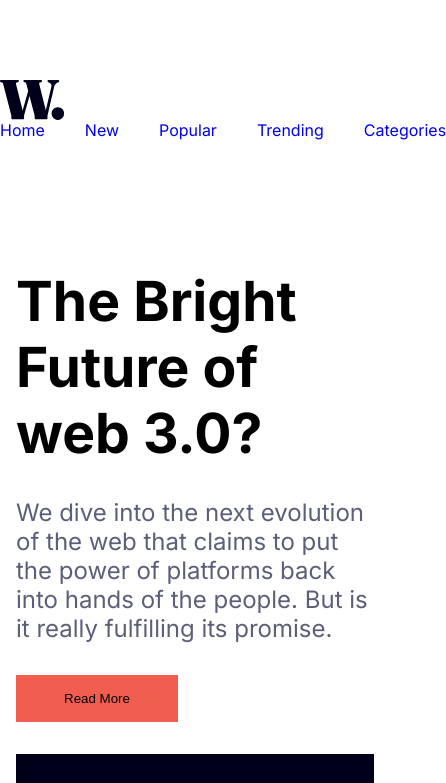
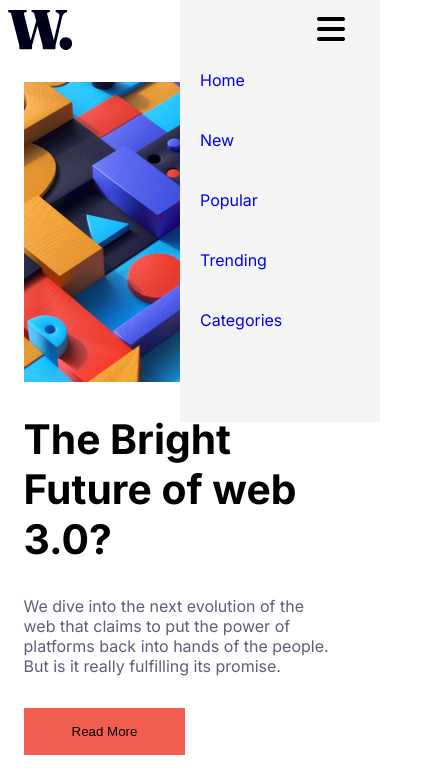
Before and after one commit to Jayakodehode/News-Homepage, a plain HTML site: page index.html in a window 390 px wide. Shown: the top 783 px of the page, 446 px wide, since content can reach past the window. Drawn offline with Linux system fonts and the light colour scheme.

Commit message:
done with media queries

```diff
--- a/index.html
+++ b/index.html
@@ -6,6 +6,11 @@
     <title>News Homepage</title>
     <!-- ******* css link *******-->
     <link rel="stylesheet" href="style.css" />
+    <!-- ******* font awsome icons css link *******-->
+    <link
+      rel="stylesheet"
+      href="https://cdnjs.cloudflare.com/ajax/libs/font-awesome/6.4.0/css/all.min.css"
+    />
   </head>
   <body>
     <div class="container">
@@ -15,7 +20,7 @@
           alt="Logo"
           class="logo"
         />
-        <nav class="navbar">
+        <nav class="navbar active">
           <ul>
             <li><a href="#">Home</a></li>
             <li><a href="#">New</a></li>
@@ -24,6 +29,9 @@
             <li><a href="#">Categories</a></li>
           </ul>
         </nav>
+        <div id="menubar">
+          <i class="fa-solid fa-bars"></i>
+        </div>
       </header>
       <section class="homepage">
         <div class="section-1"></div>
@@ -103,5 +111,7 @@
         </div>
       </section>
     </div>
+
+    <script src="script.js"></script>
   </body>
 </html>
--- a/script.js
+++ b/script.js
@@ -0,0 +1,6 @@
+const menu = document.getElementById("menubar");
+const navbar = document.querySelector(".navbar");
+menu.addEventListener("click", () => {
+  console.log("cliked");
+  navbar.classList.toggle("active");
+});
--- a/style.css
+++ b/style.css
@@ -10,6 +10,7 @@
 body {
   font-family: "Inter", sans-serif;
 }
+
 .container {
   max-width: 1440px;
   min-height: 100vh;
@@ -25,6 +26,13 @@ body {
   display: flex;
   gap: 2.5rem;
 }
+#menubar {
+  font-size: 2rem;
+  background-color: #f5f5f5;
+  display: none;
+  cursor: pointer;
+  z-index: 101;
+}
 .homepage {
   margin: 5rem 0;
   display: grid;
@@ -34,7 +42,7 @@ body {
 }
 .section-1 {
   grid-column: 1/3;
-  background-image: url(./news-homepage-main/assets/images/image-web-3-desktop.jpg);
+  background-image: url("./news-homepage-main/assets/images/image-web-3-desktop.jpg");
 }
 .section-1 img {
   width: 100%;
@@ -43,12 +51,10 @@ body {
 .section-2 {
   font-size: 2.3rem;
 }
-.section-3 {
+
+.section-3 p {
   font-size: 1.5rem;
   color: hsl(236, 13%, 42%);
-}
-.section-3 p {
-  font-size: 1.5rem;
 }
 .section-3 button {
   border: none;
@@ -102,12 +108,72 @@ body {
 }
 
 @media (max-width: 400px) {
+  .container {
+    max-width: 375px;
+    display: flex;
+    flex-direction: column;
+    margin: 0 auto;
+  }
   .homepage {
+    width: 90%;
     display: flex;
     flex-direction: column;
     padding: 1rem;
+    margin-top: 1rem;
   }
+  .header {
+    width: 90%;
+    margin-top: 10px;
+  }
+  #menubar {
+    display: block;
+  }
+  .navbar {
+    width: 200px;
+    min-height: 50vh;
+    background-color: #f5f5f5;
+    position: absolute;
+    top: 0;
+    right: 10px;
+    display: none;
+  }
+  .navbar ul {
+    margin-top: 50px;
+    display: flex;
+    flex-direction: column;
+    padding: 20px;
+  }
+  .navbar.active {
+    display: block;
+  }
+
   .section-1 {
-    background-image: url(./news-homepage-main/assets/images/image-web-3-mobile.jpg);
+    background-image: url("./news-homepage-main/assets/images/image-web-3-mobile.jpg");
+    width: 100%;
+    height: 300px;
+    background-size: cover;
+  }
+  .section-2 {
+    font-size: 1.7rem;
+  }
+  .section-3 p {
+    font-size: 1rem;
+  }
+  .paragraph h3 {
+    font-size: 1rem;
+  }
+  .paragraph p {
+    font-size: 0.8rem;
+  }
+  .footer img {
+    width: 40%;
+  }
+  .footer h4 {
+    font-size: 1rem;
+    padding: 1rem 0;
+  }
+  .footer p {
+    font-size: 0.8rem;
+    color: hsl(236, 13%, 42%);
   }
 }
```
